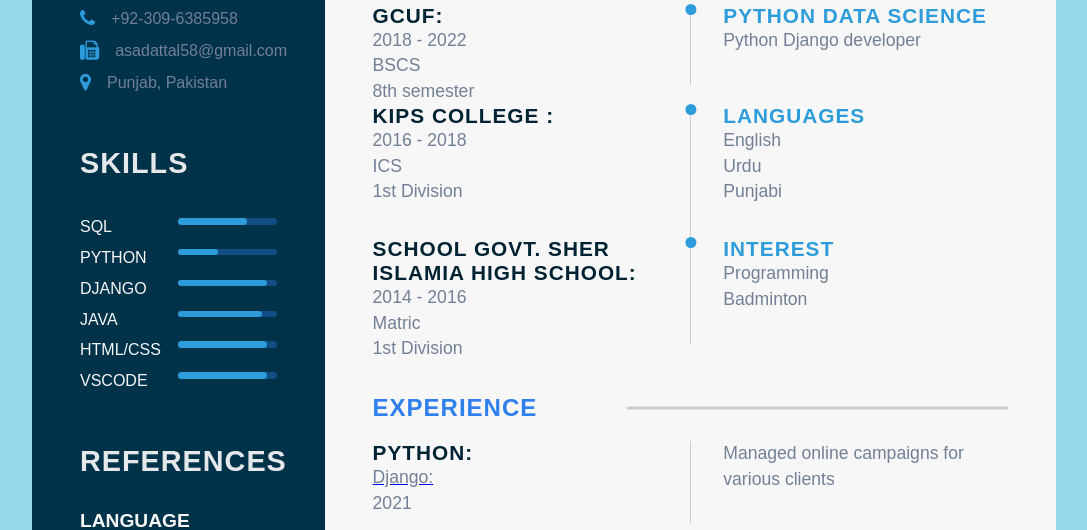
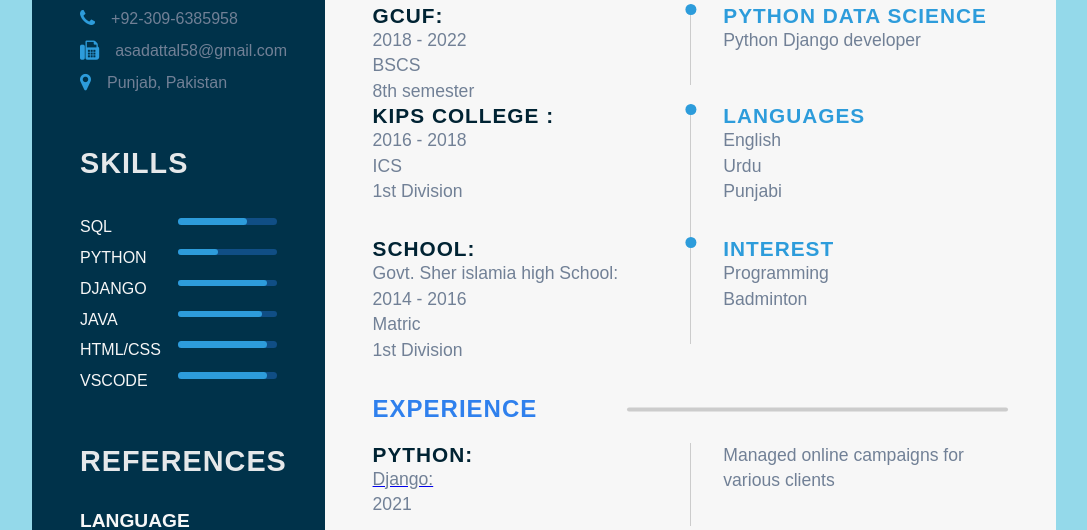
Before and after one commit to MAsadAnwaar/myprofileapp, a Django app: template profileapp/templates/index.html in a window 1280 px wide. Shown: the part 618-1148 px from the top of the page, without its empty margins (96-1183 px from the left). Run offline with Django 3.2, Linux system fonts and the light colour scheme; the template is opened without the code that fills it, so the values that code supplies are empty.

Commit message:
Update index.html

```diff
--- a/profileapp/templates/index.html
+++ b/profileapp/templates/index.html
@@ -208,7 +208,8 @@
                     </div>
                     <div class="timeline">
                         <div class="left-tl-content">
-                            <h5 class="tl-title">School Govt. Sher islamia high School:</h5>
+                            <h5 class="tl-title">School:</h5>
+                             <p class="para"> Govt. Sher islamia high School:</p>
                             <p class="para">2014 - 2016</p>
                             <p class="para">Matric</p>
                             <p class="para">1st Division</p>
```
